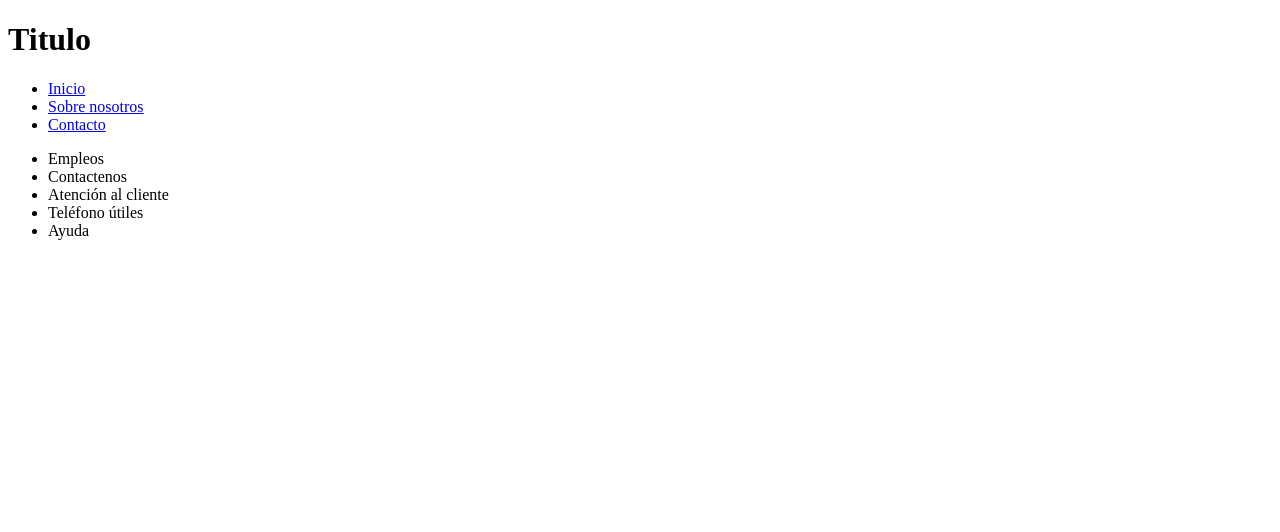
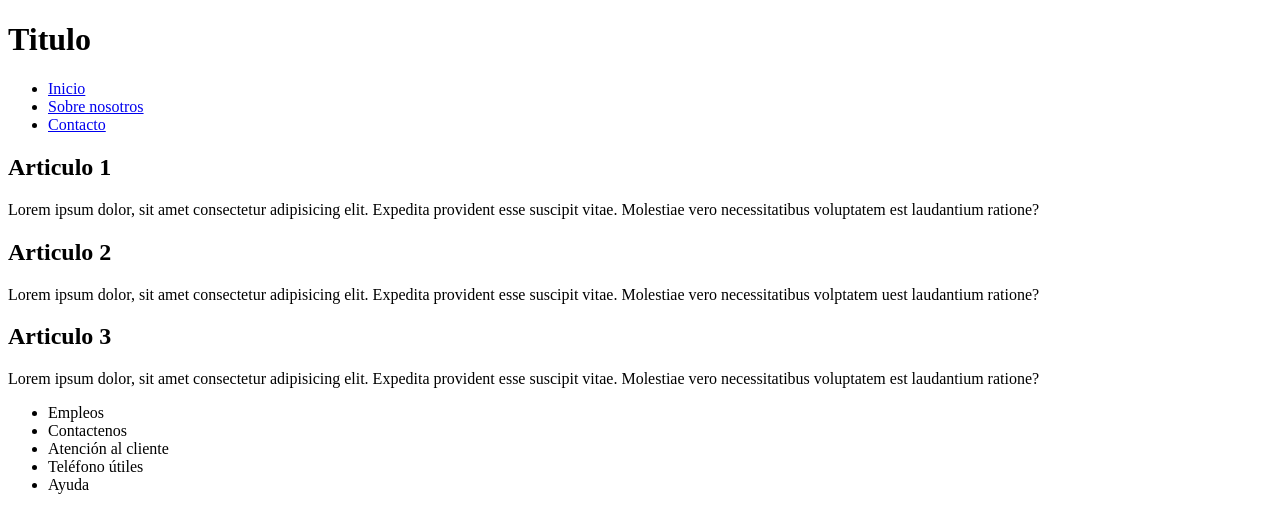
Before and after one commit to NahuelMedina/NUCBA, a plain HTML site: page Clase-4/index.html in a window 1280 px wide. Drawn offline with Linux system fonts and the light colour scheme.

Commit message:
agrege articulos main

```diff
--- a/Clase-4/index.html
+++ b/Clase-4/index.html
@@ -18,7 +18,26 @@
         </ul>
     </header>
     <main>
-
+        <section>
+            <article>
+                <h2>Articulo 1</h2>
+                <p>Lorem ipsum dolor, sit amet consectetur adipisicing elit. Expedita provident esse suscipit vitae.
+                    Molestiae
+                    vero necessitatibus voluptatem est laudantium ratione?</p>
+            </article>
+            <article>
+                <h2>Articulo 2</h2>
+                <p>Lorem ipsum dolor, sit amet consectetur adipisicing elit. Expedita provident esse suscipit vitae.
+                    Molestiae
+                    vero necessitatibus volptatem uest laudantium ratione?</p>
+            </article>
+            <article>
+                <h2>Articulo 3</h2>
+                <p>Lorem ipsum dolor, sit amet consectetur adipisicing elit. Expedita provident esse suscipit vitae.
+                    Molestiae
+                    vero necessitatibus voluptatem est laudantium ratione?</p>
+            </article>
+        </section>
     </main>
     <footer>
         <ul>
```
